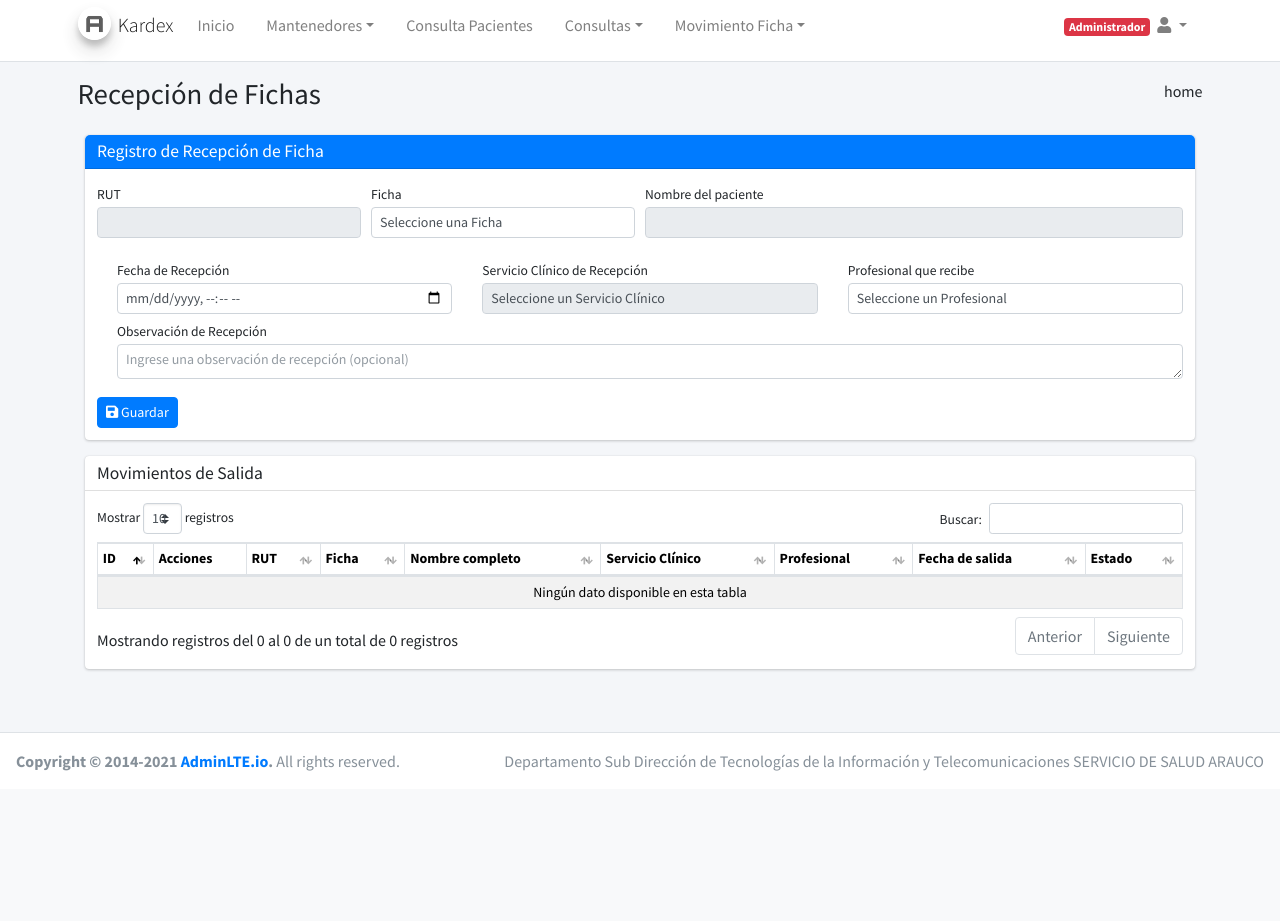
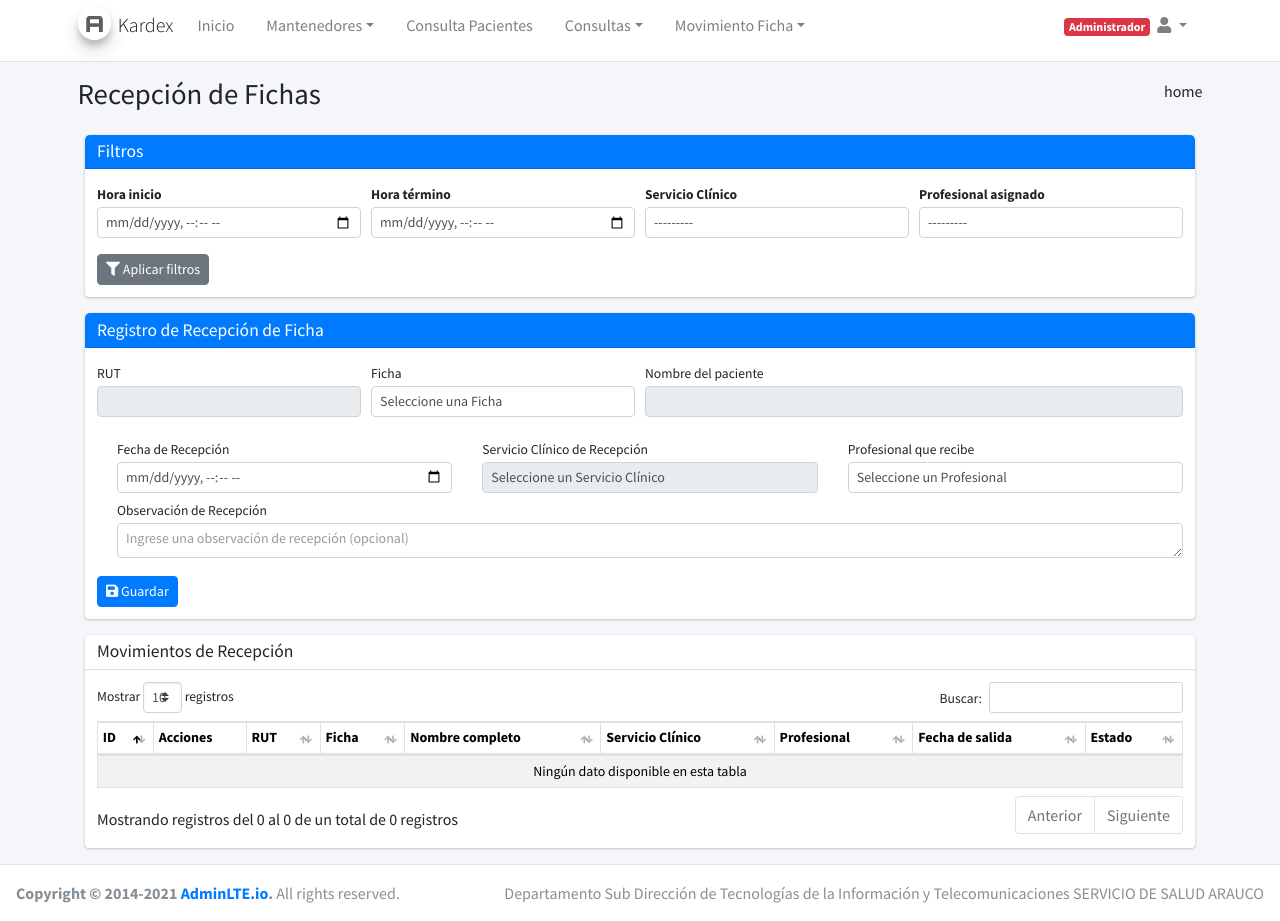
Before and after one commit to Jarot-Fierro/Kardex, a Django app: page /kardex/movimientos/recepcion/ in a window 1280 px wide. Shown: the part 128-1049 px from the top of the page. Before the commit the page ends 899 px from the top, so only its background shows below. Run offline with Django 4.2, Linux system fonts and the light colour scheme; the visitor is signed in with stand-in values (Sample User, id 1); data comes from the database, SQL or seed files in the repository; data that the repository does not hold is empty; some libraries are stand-ins or nearby versions.

Commit message:
Add filtros form and enhance RecepcionFicha view with filtering logic

```diff
--- a/kardex/kardex/templates/kardex/movimiento_ficha/recepcion_ficha.html
+++ b/kardex/kardex/templates/kardex/movimiento_ficha/recepcion_ficha.html
@@ -5,6 +5,39 @@
 
 {% block content %}
 <div class="container-fluid small-input">
+    <div class="row">
+        <div class="col-12">
+            <div class="card card-primary">
+                <div class="card-header">
+                    <h3 class="card-title">Filtros</h3>
+                </div>
+                <div class="card-body">
+                    <form id="form-filtros" class="form" method="get">
+                        <div class="form-row">
+                            <div class="form-group col-md-3">
+                                <label>{{ filter_form.hora_inicio.label }}</label>
+                                {{ filter_form.hora_inicio }}
+                            </div>
+                            <div class="form-group col-md-3">
+                                <label for="id_hora_termino">{{ filter_form.hora_termino.label }}</label>
+                                {{ filter_form.hora_termino }}
+                            </div>
+                            <div class="form-group col-md-3">
+                                <label for="id_servicio_clinico">{{ filter_form.servicio_clinico.label }}</label>
+                                {{ filter_form.servicio_clinico }}
+                            </div>
+                            <div class="form-group col-md-3">
+                                <label for="id_profesional">{{ filter_form.profesional.label }}</label>
+                                {{ filter_form.profesional }}
+                            </div>
+                        </div>
+                        <button class="btn btn-secondary" type="submit"><i class="fas fa-filter"></i> Aplicar filtros
+                        </button>
+                    </form>
+                </div>
+            </div>
+        </div>
+    </div>
     <div class="row">
         <div class="col-12">
             <div class="card card-primary">
@@ -92,7 +125,7 @@
         <div class="col-12">
             <div class="card">
                 <div class="card-header">
-                    <h3 class="card-title">Movimientos de Salida</h3>
+                    <h3 class="card-title">Movimientos de Recepción</h3>
                 </div>
                 <div class="card-body">
                     <table id="Table" class="table table-bordered table-striped table-sm">
--- a/kardex/kardex/views/movimiento_fichas.py
+++ b/kardex/kardex/views/movimiento_fichas.py
@@ -105,6 +105,12 @@ class RecepcionFichaView(LoginRequiredMixin, PermissionRequiredMixin, DataTableM
         establecimiento = getattr(self.request.user, 'establecimiento', None)
         if establecimiento and 'profesional_recepcion' in form.fields:
             form.fields['profesional_recepcion'].queryset = Profesional.objects.filter(establecimiento=establecimiento)
+
+        # Formulario de filtro (mismo que en salida)
+        filter_form = FiltroSalidaFichaForm(self.request.GET or None)
+        if establecimiento and 'profesional' in filter_form.fields:
+            filter_form.fields['profesional'].queryset = Profesional.objects.filter(establecimiento=establecimiento)
+
         context.update({
             'title': 'Recepción de Fichas',
             'list_url': reverse_lazy('kardex:recepcion_ficha'),
@@ -112,12 +118,13 @@ class RecepcionFichaView(LoginRequiredMixin, PermissionRequiredMixin, DataTableM
             'datatable_order': [[0, 'asc']],
             'columns': self.datatable_columns,
             'form': form,
+            'filter_form': filter_form,
         })
         return context
 
     def get_base_queryset(self):
         establecimiento = getattr(self.request.user, 'establecimiento', None)
-        return MovimientoFicha.objects.filter(
+        qs = MovimientoFicha.objects.filter(
             estado_recepcion__in=['EN ESPERA', 'RECIBIDO'],
             ficha__establecimiento=establecimiento
         ).select_related(
@@ -125,6 +132,33 @@ class RecepcionFichaView(LoginRequiredMixin, PermissionRequiredMixin, DataTableM
             'servicio_clinico_envio',
             'usuario_envio'
         )
+
+        # Filtros desde filter_form (análogos a salida, pero por recepción)
+        inicio = self.request.GET.get('hora_inicio')
+        termino = self.request.GET.get('hora_termino')
+        servicio_id = self.request.GET.get('servicio_clinico')
+        profesional_id = self.request.GET.get('profesional')
+
+        if inicio:
+            try:
+                from datetime import datetime
+                dt = datetime.fromisoformat(inicio)
+                qs = qs.filter(fecha_recepcion__gte=dt)
+            except Exception:
+                pass
+        if termino:
+            try:
+                from datetime import datetime
+                dt = datetime.fromisoformat(termino)
+                qs = qs.filter(fecha_recepcion__lte=dt)
+            except Exception:
+                pass
+        if servicio_id:
+            qs = qs.filter(servicio_clinico_recepcion_id=servicio_id)
+        if profesional_id:
+            qs = qs.filter(usuario_recepcion_id=profesional_id)
+
+        return qs
 
     def render_row(self, obj):
         pac = obj.ficha.paciente if obj.ficha else None
```
